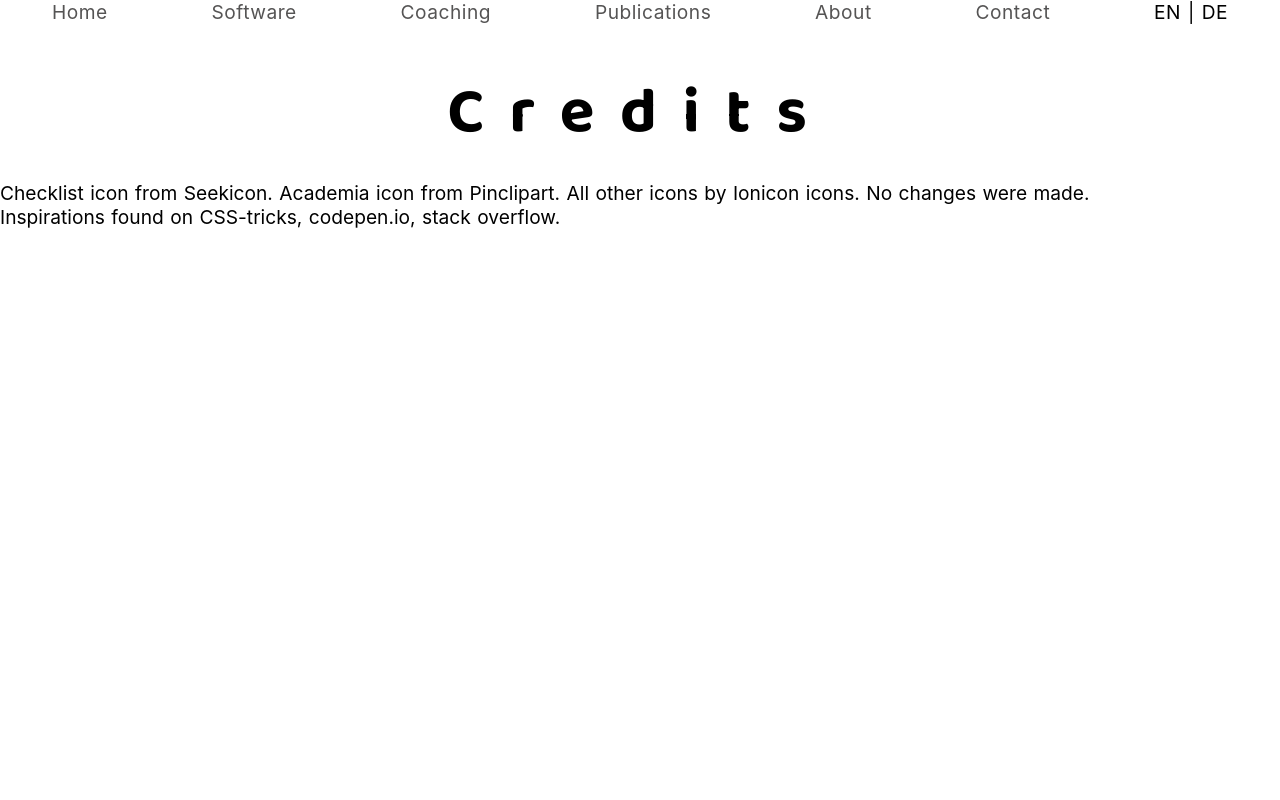
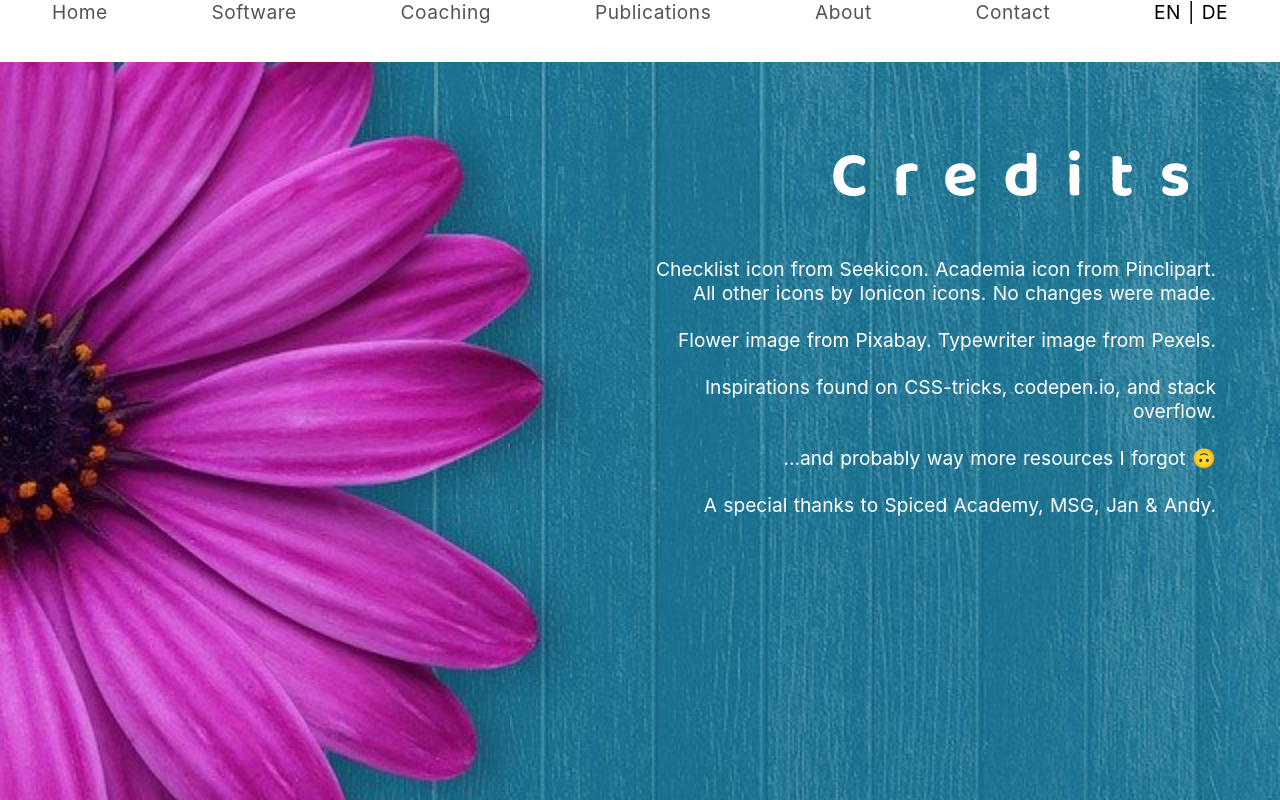
Before and after one commit to andy-9/portfolio, a Nuxt app: page /contact/credits in a window 1280 px wide. Built offline with nearby package versions, Linux system fonts and the light colour scheme.

Commit message:
styling of credits-site

```diff
--- a/assets/style.css
+++ b/assets/style.css
@@ -36,7 +36,6 @@ h1 {
     font-family: 'Baloo 2', cursive;
     font-size: 4em;
     letter-spacing: 0.4em;
-    text-align: center;
     padding-bottom: 1rem;
 }
 
--- a/pages/contact/credits.vue
+++ b/pages/contact/credits.vue
@@ -1,14 +1,19 @@
 <template>
-    <div class="">
-        <h1>Credits</h1>
+    <div id="credits-container">
+        <h1 class="white">Credits</h1>
         <p></p>
-        <div>
+        <div id="credit-paragraphs">
             <p>
                 Checklist icon from Seekicon. Academia icon from Pinclipart. All
                 other icons by Ionicon icons. No changes were made.
             </p>
-            <p>Inspirations found on CSS-tricks, codepen.io, stack overflow.</p>
-            <p></p>
+            <p>Flower image from Pixabay. Typewriter image from Pexels.</p>
+            <p>
+                Inspirations found on CSS-tricks, codepen.io, and stack
+                overflow.
+            </p>
+            <p>...and probably way more resources I forgot 🙃</p>
+            <p>A special thanks to Spiced Academy, MSG, Jan & Andy.</p>
         </div>
     </div>
 </template>
@@ -24,4 +29,34 @@ export default {
 }
 </script>
 
-<style scoped></style>
+<style>
+html,
+body,
+#__nuxt,
+#__layout,
+#__layout > div {
+    height: 100%;
+    display: flex;
+    flex-direction: column;
+}
+</style>
+
+<style scoped>
+#credits-container {
+    flex-grow: 1;
+    display: flex;
+    flex-direction: column;
+    background-image: url(/images/flower.jpg);
+    background-repeat: no-repeat;
+    background-size: cover;
+    background-attachment: fixed;
+    text-align: right;
+    padding: 5%;
+}
+
+#credit-paragraphs > p {
+    color: white;
+    margin-left: 50%;
+    padding: 1% 0;
+}
+</style>
--- a/pages/contact/index.vue
+++ b/pages/contact/index.vue
@@ -120,13 +120,13 @@ body,
     display: flex;
     flex-direction: column;
 }
+</style>
 
+<style scoped>
 body > * {
     flex-shrink: 0;
 }
-</style>
 
-<style scoped>
 #contact-container {
     flex-grow: 1;
     display: flex;
```
Also changed, not shown: static/images/flower.jpg (added).
